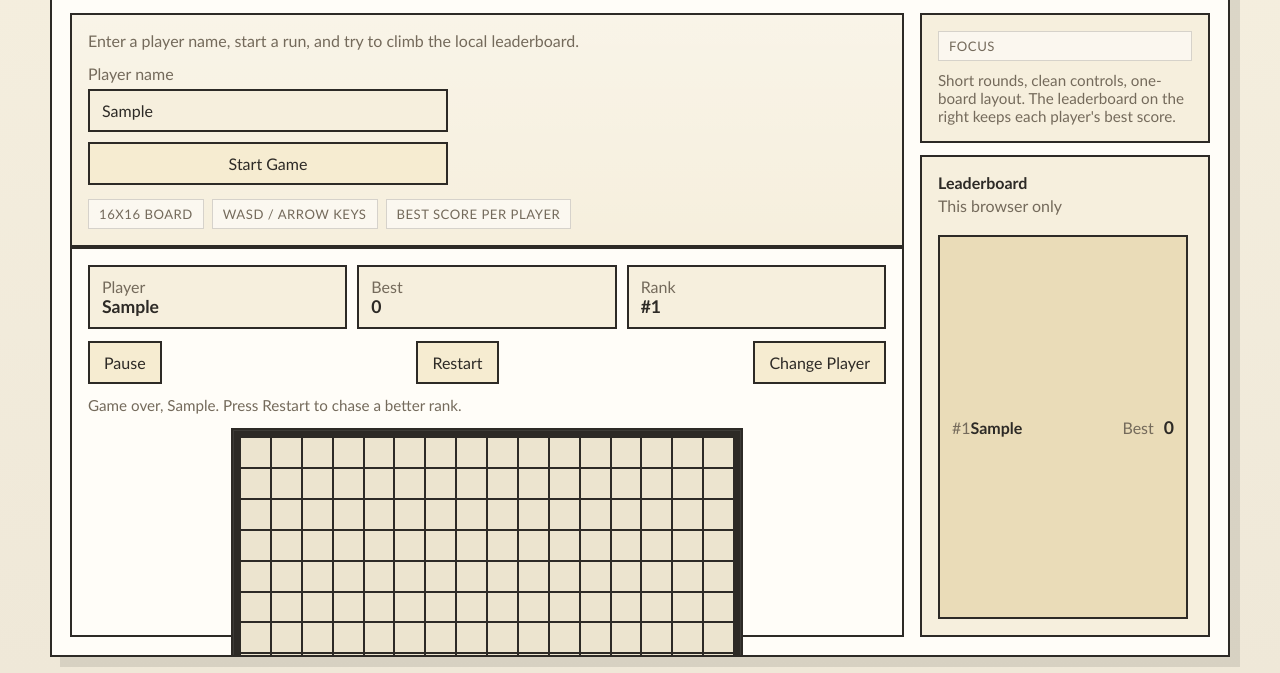
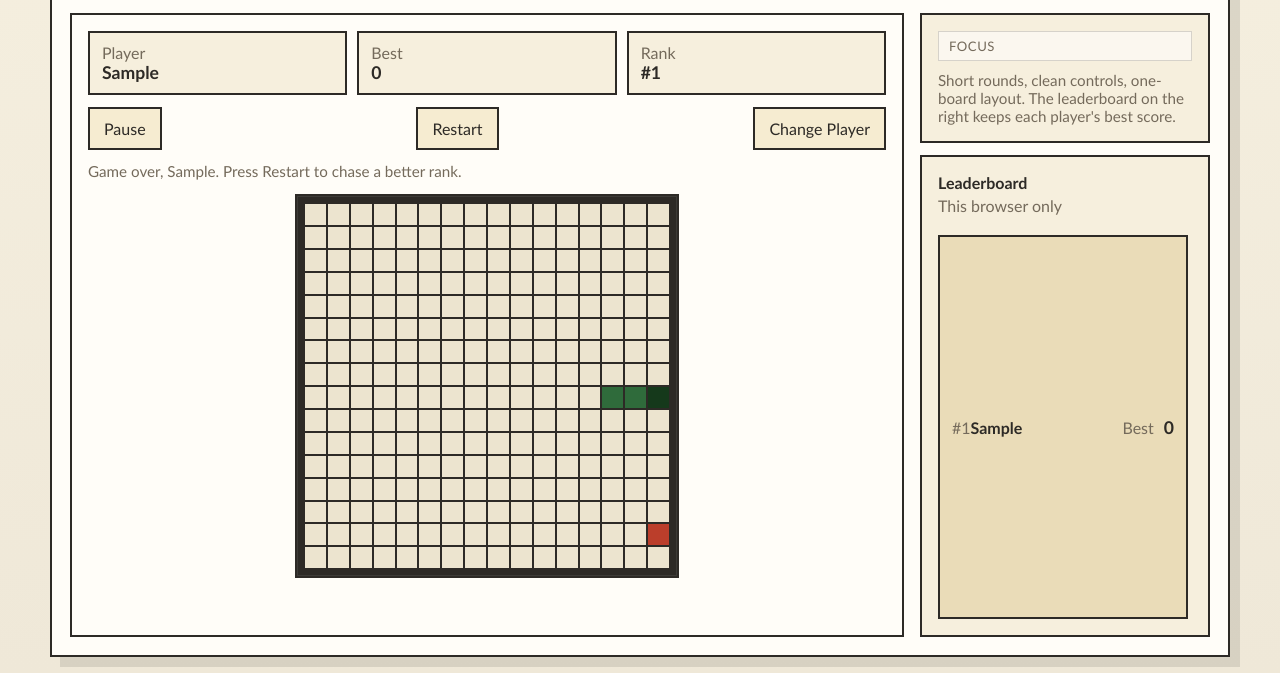
Before and after one commit to 2367660121/Demo_SnakeGame, a website with bundled scripts: page index.html in a window 1280 px wide. Both pictures are taken after typing "Sample" into the empty fields and a click on the button "Start Game". Shown: the part 127-800 px from the top of the page. Built offline with nearby package versions, Linux system fonts and the light colour scheme.

Commit message:
Fix screen visibility and board sizing

```diff
--- a/styles.css
+++ b/styles.css
@@ -88,7 +88,7 @@ input {
 }
 
 .hidden {
-  display: none;
+  display: none !important;
 }
 
 .eyebrow {
@@ -178,6 +178,7 @@ h2 {
 
 .main-stage {
   display: grid;
+  min-height: 0;
 }
 
 .start-screen,
@@ -250,6 +251,7 @@ h2 {
   display: grid;
   grid-template-rows: auto auto auto minmax(0, 1fr) auto;
   gap: 12px;
+  align-content: start;
 }
 
 .status {
@@ -261,7 +263,7 @@ h2 {
   display: grid;
   grid-template-columns: repeat(16, minmax(0, 1fr));
   gap: 2px;
-  width: min(100%, min(64vh, 540px));
+  width: min(100%, min(48vh, 430px));
   margin: 0 auto;
   padding: 8px;
   background: var(--border);
```
